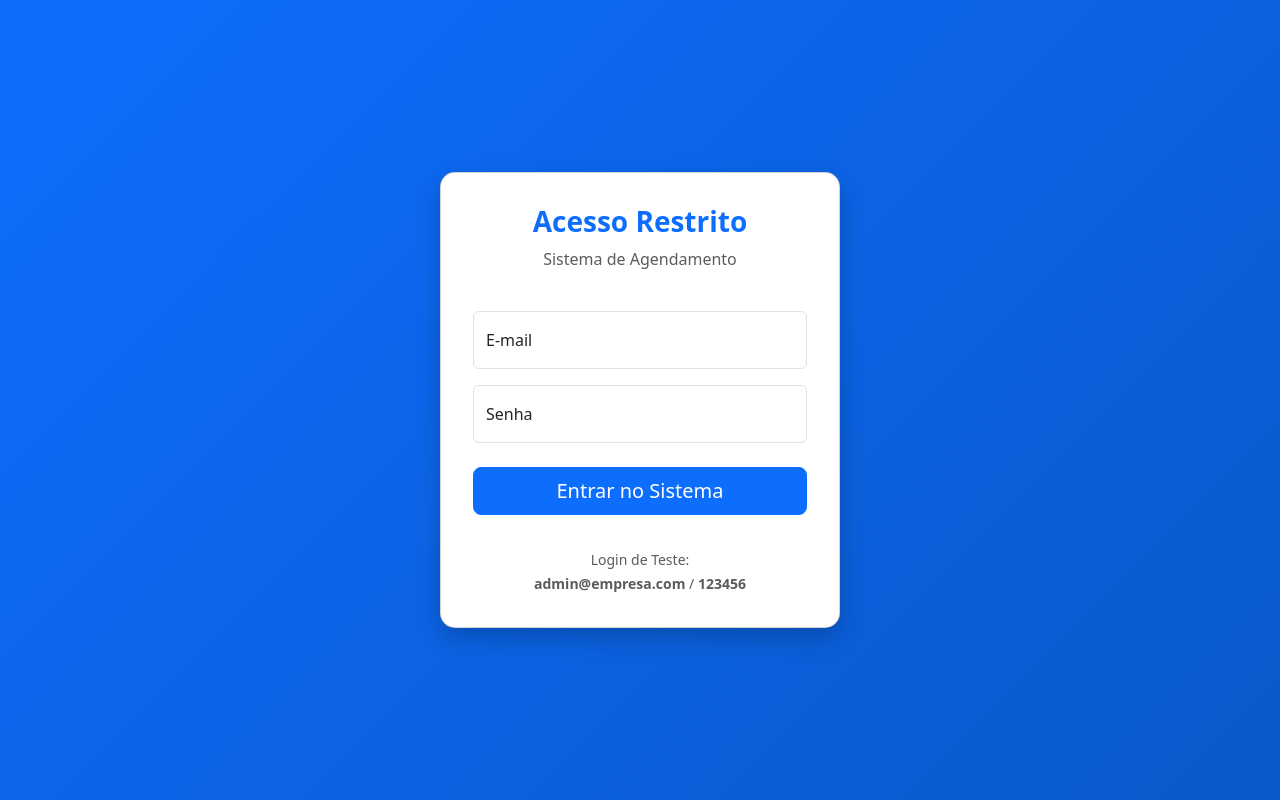
After one commit to RafaelGoncalves-bit/PI-2SEM-FATEC, a PHP site: page /view/funcionario/login.php in a window 1280 px wide. The commit adds this page. Run offline with PHP 8.4, Linux system fonts and the light colour scheme.

Commit message:
implementacao de login e nova procedure
- implementacao do login do funcionario
- implementacao da conclusao de uma OS

```diff
--- /dev/null
+++ b/Backend/gerar_senha.php
@@ -0,0 +1,4 @@
+<?php
+// Este script gera o Hash verdadeiro para a senha '123456'
+echo password_hash('123456', PASSWORD_DEFAULT);
+?>
--- /dev/null
+++ b/Backend/view/funcionario/login.php
@@ -0,0 +1,53 @@
+<?php
+require_once __DIR__ . '/../partials/header.php';
+?>
+    <style>
+        body {
+            background: linear-gradient(135deg, #0d6efd 0%, #0a58ca 100%); /* Azul degradê */
+            height: 100vh;
+            display: flex;
+            align-items: center;
+            justify-content: center;
+        }
+        .card-login {
+            width: 100%;
+            max-width: 400px;
+            padding: 2rem;
+            border-radius: 15px;
+            box-shadow: 0 10px 25px rgba(0,0,0,0.2);
+        }
+    </style>
+
+<div class="card card-login bg-white">
+    <div class="text-center mb-4">
+        <h3 class="fw-bold text-primary">Acesso Restrito</h3>
+        <p class="text-muted">Sistema de Agendamento</p>
+    </div>
+
+    <form action="<?= BASE_URL ?>/controller/LoginController.php?acao=login" method="POST">
+
+        <div class="form-floating mb-3">
+            <input type="email" name="email" class="form-control" id="emailInput" placeholder="name@example.com" required>
+            <label for="emailInput">E-mail</label>
+        </div>
+
+        <div class="form-floating mb-4">
+            <input type="password" name="senha" class="form-control" id="senhaInput" placeholder="Password" required>
+            <label for="senhaInput">Senha</label>
+        </div>
+
+        <button type="submit" class="btn btn-primary w-100 btn-lg mb-3">Entrar no Sistema</button>
+
+    </form>
+
+    <div class="text-center mt-3">
+        <small class="text-muted">
+            Login de Teste:<br>
+            <strong>admin@empresa.com</strong> / <strong>123456</strong>
+        </small>
+    </div>
+</div>
+
+<?php
+require_once __DIR__ . '/../partials/footer.php';
+?>
--- a/Backend/view/partials/header.php
+++ b/Backend/view/partials/header.php
@@ -12,4 +12,4 @@ require_once __DIR__ . '/../../config/db.php';
     <link href="https://cdn.jsdelivr.net/npm/bootstrap@5.3.8/dist/css/bootstrap.min.css" rel="stylesheet" integrity="sha384-sRIl4kxILFvY47J16cr9ZwB07vP4J8+LH7qKQnuqkuIAvNWLzeN8tE5YBujZqJLB" crossorigin="anonymous">
     <link rel="stylesheet" href="<?= BASE_URL ?>/public/assets/css/style.css">
   </head>
-  <body data-bs-theme="dark">
+  <body data-bs-theme="">
```
Also changed, not shown: Backend/controller/AgendamentoController.php (+23 -0 lines), Backend/controller/ClienteController.php (+10 -1 lines), Backend/controller/FuncionarioController.php (+9 -1 lines), Backend/controller/LoginController.php (added, +68 -0 lines), Backend/controller/OrcamentoController.php (+10 -0 lines), Backend/controller/ServicoController.php (+8 -1 lines), Backend/controller/TamanhoController.php (+9 -1 lines), Backend/dao/FuncionarioDAO.php (+31 -0 lines), Backend/dao/OrdemServicoDAO.PHP (+11 -0 lines), Backend/model/FuncionarioModel.php (+17 -1 lines), Backend/view/agendamento/lista_os.php (+13 -0 lines).
